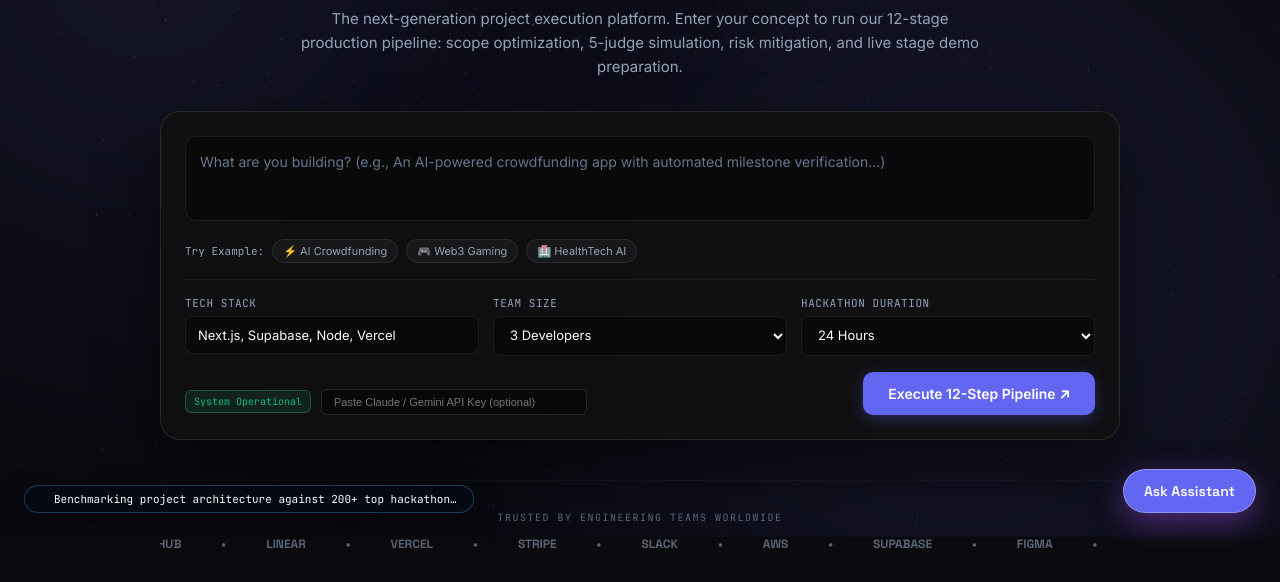
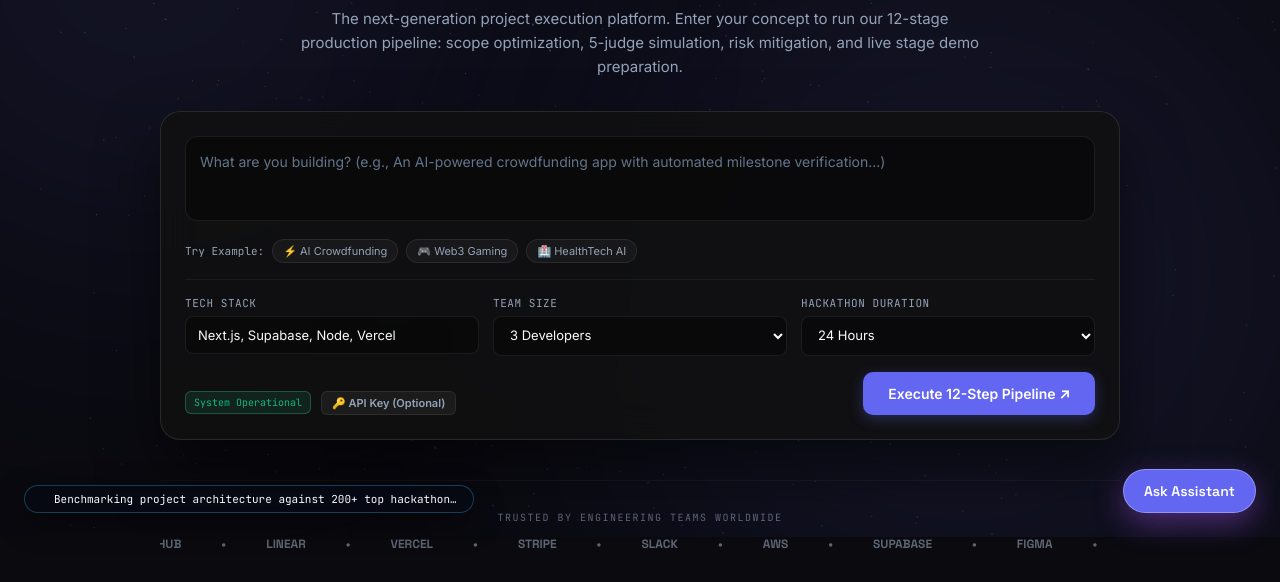
Before and after one commit to adarshsingh0112/Team-ByteHive---Adarsh, a website: page krishna-ai/public/index.html in a window 1280 px wide. Shown: the part 263-845 px from the top of the page. Drawn offline with nearby package versions, Linux system fonts and the light colour scheme; animation ran at ten frames a second.

Commit message:
fix: replace raw API key input in prompt footer with clean collapsible toggle drawer

```diff
--- a/krishna-ai/public/index.html
+++ b/krishna-ai/public/index.html
@@ -100,9 +100,14 @@
 
         <div class="prompt-footer" style="margin-top:16px;">
           <div class="api-key-wrap">
-            <div style="display:flex; align-items:center; gap: 10px; flex-wrap:wrap;">
+            <div style="display:flex; align-items:center; gap:10px; flex-wrap:wrap;">
               <span class="api-status live" id="apiStatusBadge">System Operational</span>
-              <input type="password" id="customApiKey" placeholder="Paste Claude / Gemini API Key (optional)" style="background:rgba(0,0,0,0.4); border:1px solid rgba(255,255,255,0.12); border-radius:6px; padding:6px 12px; color:#fff; font-size:11px; width:240px;">
+              <button type="button" class="btn btn-ghost" id="btnToggleApiKey" onclick="const d = document.getElementById('customApiKeyContainer'); d.style.display = d.style.display === 'none' ? 'block' : 'none';" style="font-size:11px; padding:4px 10px; border-radius:6px; color:var(--text-dim); border:1px solid rgba(255,255,255,0.08);">
+                🔑 API Key (Optional)
+              </button>
+            </div>
+            <div id="customApiKeyContainer" style="display:none; margin-top:8px;">
+              <input type="password" id="customApiKey" placeholder="Paste Claude / Gemini API Key" style="background:rgba(0,0,0,0.5); border:1px solid rgba(255,255,255,0.12); border-radius:6px; padding:6px 12px; color:#fff; font-size:11px; width:260px;">
             </div>
           </div>
           <button class="btn btn-primary-glow" id="btnSubmit" style="font-size: 14px; padding:12px 24px;">Execute 12-Step Pipeline ↗</button>
```
